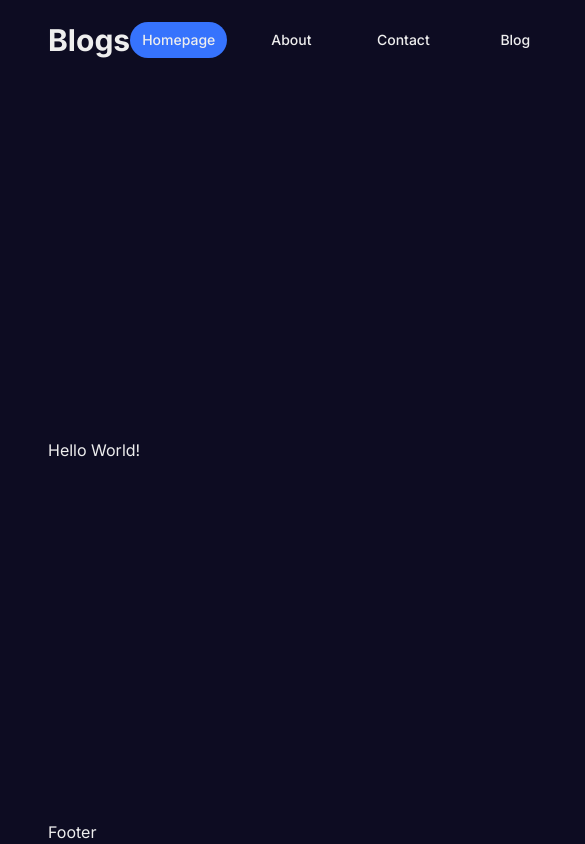
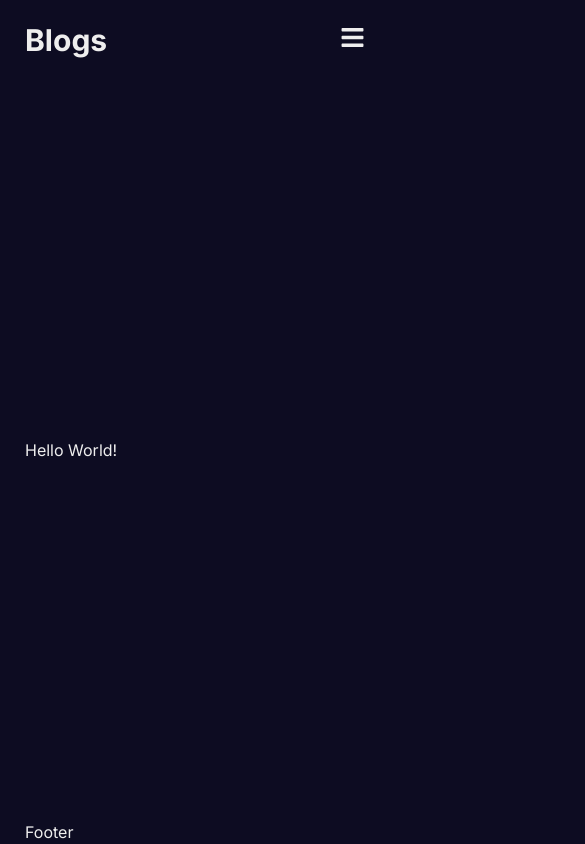
Before and after one commit to Jatin-Kumar-Thakur/my-blogs, a Next.js app: page / in a window 390 px wide. Shown: the top 844 px of the page, 585 px wide, since content can reach past the window. Built offline with nearby package versions, Linux system fonts and the light colour scheme.

Commit message:
add responsiveness to navbar

```diff
--- a/package.json
+++ b/package.json
@@ -12,6 +12,7 @@
     "next": "14.0.4",
     "react": "^18",
     "react-dom": "^18",
+    "react-icons": "^5.0.1",
     "react-spinners": "^0.13.8"
   },
   "devDependencies": {
--- a/src/app/globals.css
+++ b/src/app/globals.css
@@ -2,25 +2,75 @@
 @tailwind components;
 @tailwind utilities;
 
-:root{
-    --bg:#0d0c22;
-    --bgSoft:#222831;
-    --text:#EEEEEE;
-    --textSoft:#e5e5e5;
-    --btn:#3673fd;
+:root {
+    --bg: #0d0c22;
+    --bgSoft: #222831;
+    --text: #EEEEEE;
+    --textSoft: #e5e5e5;
+    --btn: #3673fd;
 
 }
-*{
+
+* {
     margin: 0;
     padding: 0;
     box-sizing: border-box;
 }
 
-body{
+body {
     background-color: var(--bg);
     color: var(--text);
 }
-a{
-    color:inherit;
+
+a {
+    color: inherit;
     text-decoration: none;
 }
+
+.container {
+    width: 1556px;
+}
+
+@media (max-width: 1536px) {
+    .container {
+        width: 1366px;
+    }
+}
+
+@media (max-width: 1366px) {
+    .container {
+        width: 1280px;
+    }
+}
+
+@media (max-width: 1280px) {
+    .container {
+        width: 1024px;
+        padding-left: 20px;
+        padding-right: 20px;
+    }
+}
+
+@media (max-width: 1024px) {
+    .container {
+        width: 768px;
+    }
+}
+
+@media (max-width: 768px) {
+    .container {
+        width: 640px;
+    }
+}
+
+@media (max-width: 640px) {
+    .container {
+        width: 475px;
+    }
+}
+
+@media (max-width: 475px) {
+    .container {
+        width: 380px;
+    }
+}
--- a/src/app/layout.js
+++ b/src/app/layout.js
@@ -14,7 +14,7 @@ export default function RootLayout({ children }) {
   return (
     <html lang="en">
       <body className={inter.className}>
-        <div className="max-w-[1240px] m-auto px-12 min-h-screen flex flex-col justify-between">
+        <div className={`container m-auto px-12 min-h-screen flex flex-col justify-between`}>
           <Navbar />
           {children}
           <Footer />
--- a/src/app/page.jsx
+++ b/src/app/page.jsx
@@ -1,5 +1,5 @@
 const Home = () => {
-  return <div className="">Hello World!</div>;
+  return <div>Hello World!</div>;
 };
 
 export default Home;
--- a/src/components/navbar/links/link.jsx
+++ b/src/components/navbar/links/link.jsx
@@ -1,14 +1,14 @@
 "use client";
 
+import { useState } from "react";
 import NavLink from "./navlink/page";
-
+import { FaBars } from "react-icons/fa";
 
 // import { useState } from "react";
 // import styles from "./links.module.css";
 // import NavLink from "./navLink/navLink";
 // import Image from "next/image";
 // import { handleLogout } from "@/lib/action";
-
 const links = [
     {
         title: "Homepage",
@@ -28,26 +28,50 @@ const links = [
     },
 ];
 
-const session =true;
-const isAdmin =true;
 const Links = () => {
-
+    const session = true;
+    const isAdmin = true;
+    const [toggle, setToggle] = useState(false);
     return (
-            <div className="flex gap-4 text-sm">
+        <div className="">
+            <div className="md:flex gap-0 text-sm hidden">
                 {links.map((link) => (
                     <NavLink item={link} key={link.title} />
                 ))}
                 {
                     session ? (
                         <>
-                            {isAdmin && <NavLink item={{title : "Admin" , path:"/admin"}}/>}
-                            <button className="p-2 bg-[var(--btn)] font-medium">Logout</button>
+                            {isAdmin && <NavLink item={{ title: "Admin", path: "/admin" }} />}
+                            <button className="p-2 bg-[var(--btn)] font-medium ml-3">Logout</button>
                         </>
                     )
-                    :
-                    <NavLink item={{title:"Login" ,path:"/login"}}/>
+                        :
+                        <NavLink item={{ title: "Login", path: "/login" }} />
                 }
             </div>
+            <button className="md:hidden" onClick={() => setToggle(!toggle)}><FaBars size={25}/></button>
+            {
+                toggle && (
+                    <div className="md:hidden flex flex-col items-center justify-center absolute right-0 top-[100px] gap-4 text-sm
+                    ease-in-out overflow-hidden w-[50%] bg-[var(--bg)] h-[calc(100vh-200px)]
+                    ">
+                        {links.map((link) => (
+                            <NavLink item={link} key={link.title} />
+                        ))}
+                        {
+                            session ? (
+                                <>
+                                    {isAdmin && <NavLink item={{ title: "Admin", path: "/admin" }} />}
+                                    <button className="p-2 bg-[var(--btn)] font-medium">Logout</button>
+                                </>
+                            )
+                                :
+                                <NavLink item={{ title: "Login", path: "/login" }} />
+                        }
+                    </div>
+                )
+            }
+        </div>
     );
 };
 
--- a/src/components/navbar/links/navlink/page.jsx
+++ b/src/components/navbar/links/navlink/page.jsx
@@ -3,7 +3,7 @@ import Link from "next/link";
 const NavLink = ({item}) => {
     const pathname = usePathname();
     return (
-        <div className={`text-center rounded-full py-2 px-3 font-medium min-w-24 ${pathname === item.path && ('bg-[var(--btn)]' )}`}>
+        <div className={`text-center rounded-full py-2 px-3 font-medium min-w-24 : ${pathname === item.path && ('bg-[var(--btn)]' )}`}>
             <Link
                 href={item.path}
             >{item.title}</Link>
```
Also changed, not shown: 1 other file (tests, documents, lock files or other folders).
